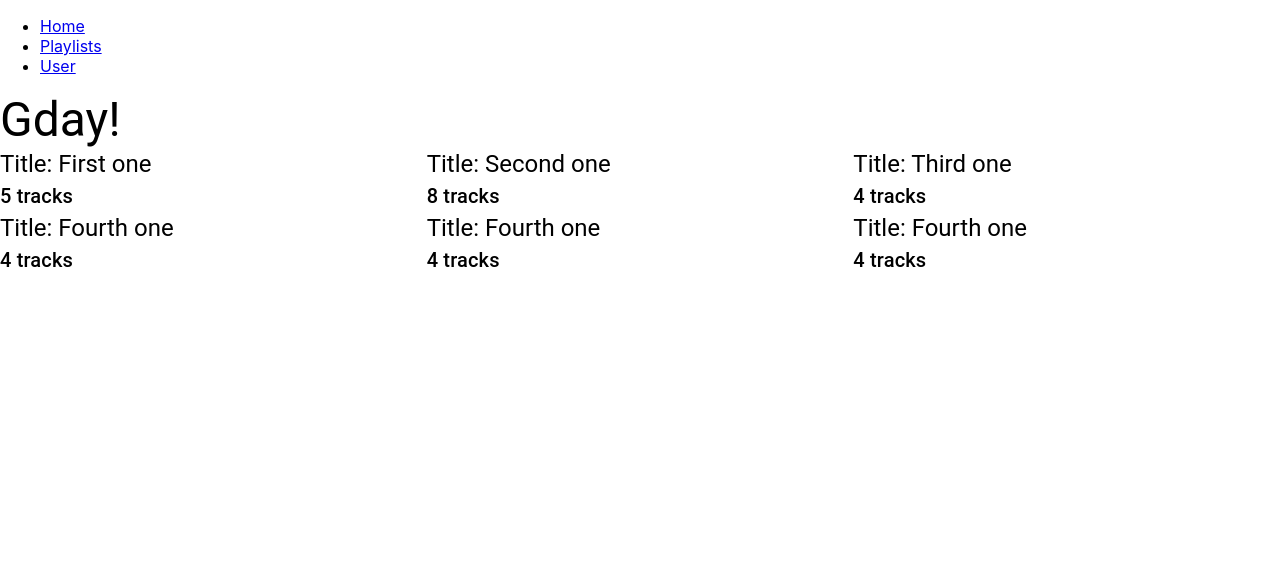
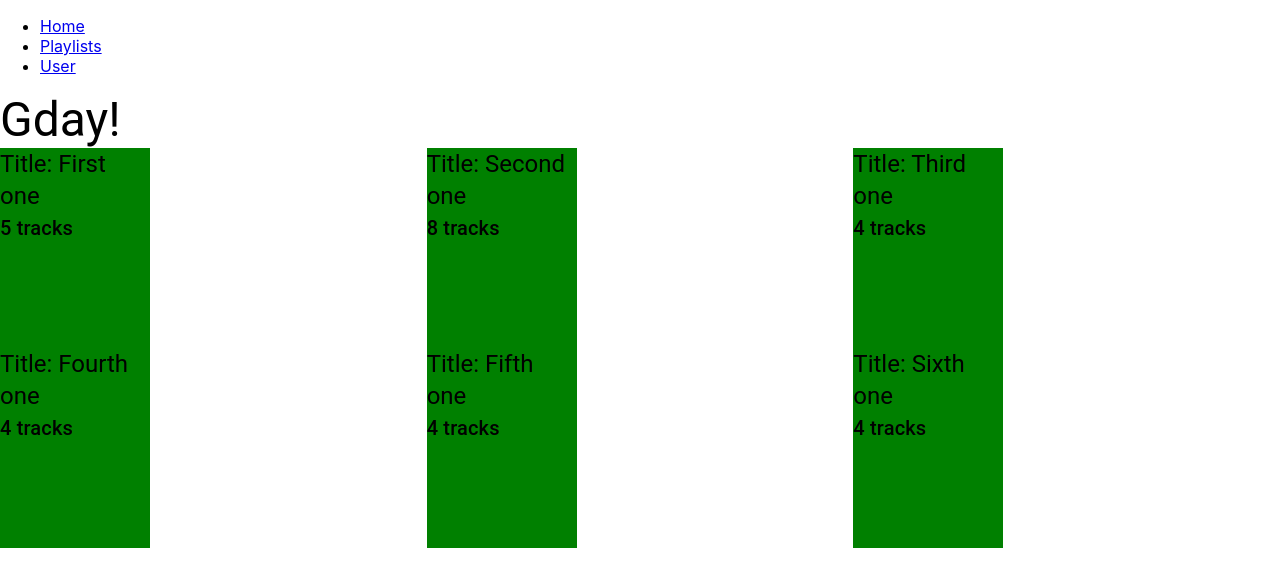
Before and after one commit to luketurnerdev/spotify-react, a React (Create React App) app: page /playlists in a window 1280 px wide. Shown: the top 586 px of the page. Built offline with nearby package versions, Linux system fonts and the light colour scheme.

Commit message:
add styling files for playlist card component and grid

```diff
--- a/src/Components/PlaylistCard.jsx
+++ b/src/Components/PlaylistCard/index.jsx
@@ -2,11 +2,12 @@ import React, {Component} from 'react';
 import ReactDOM from 'react-dom';
 import axios from 'axios';
 import {Typography, Grid} from '@material-ui/core'
+import styles from "./style";
 
 const PlaylistCard = (props) => {
   const {playlistTitle, trackAmount} = props;
   return (
-    <div>
+    <div style = {styles.playlistCard}>
       <Typography variant="h5">
           Title: {playlistTitle}
       </Typography>
--- /dev/null
+++ b/src/Components/PlaylistCard/style.js
@@ -0,0 +1,8 @@
+const styles = {
+    playlistCard: {
+        height: '200px',
+        width: '150px',
+        backgroundColor: 'green',
+    },
+}
+export default styles;
--- a/src/Components/Routes.jsx
+++ b/src/Components/Routes.jsx
@@ -1,5 +1,5 @@
 import React from "react";
-import Playlists from "./../pages/Playlists";
+import Playlists from "../pages/Playlists";
 import {
   BrowserRouter as Router,
   Switch,
--- a/src/pages/Playlists.jsx
+++ b/src/pages/Playlists/index.jsx
@@ -1,5 +1,6 @@
 import React, {Component} from 'react';
-import PlaylistCard from "./../Components/PlaylistCard";
+import PlaylistCard from "../../Components/PlaylistCard";
+import styles from "./styles";
 
 import {Typography, Grid} from '@material-ui/core'
 
@@ -10,8 +11,8 @@ const Playlists = () => {
     {title: "Second one", trackAmount: 8},
     {title: "Third one", trackAmount: 4},
     {title: "Fourth one", trackAmount: 4},
-    {title: "Fourth one", trackAmount: 4},
-    {title: "Fourth one", trackAmount: 4},
+    {title: "Fifth one", trackAmount: 4},
+    {title: "Sixth one", trackAmount: 4},
   ]
 
   return (
@@ -26,14 +27,14 @@ const Playlists = () => {
         justify="space-around"
         alignItems="center"
         >
-        {testPlaylistObject.map(playlist => {
+        {testPlaylistObject.map((playlist, index) => {
           return  (
-            <Grid item xs={4}>
-              <PlaylistCard
+            <Grid item xs={4} className={styles.playlistGrid}>
+            <PlaylistCard
               playlistTitle={playlist.title}
               trackAmount={playlist.trackAmount}
             />
-            </Grid>
+        </Grid>
           )
         })}
         </Grid>
--- /dev/null
+++ b/src/pages/Playlists/styles.js
@@ -0,0 +1,6 @@
+const styles = {
+    playlistGrid: {
+        margin: '0 auto',
+    }
+}
+export default styles;
```
